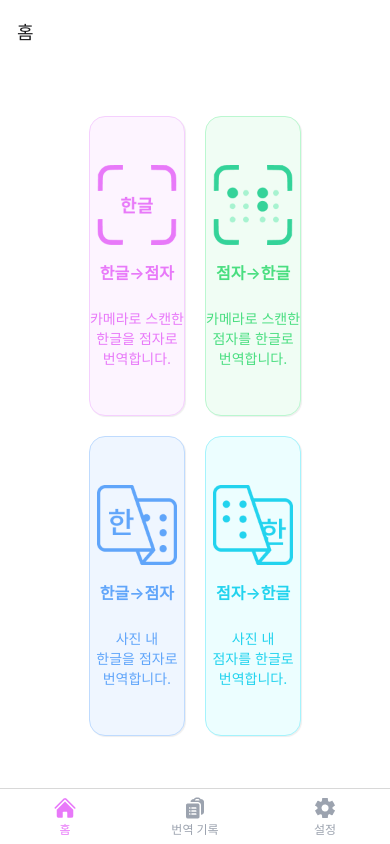
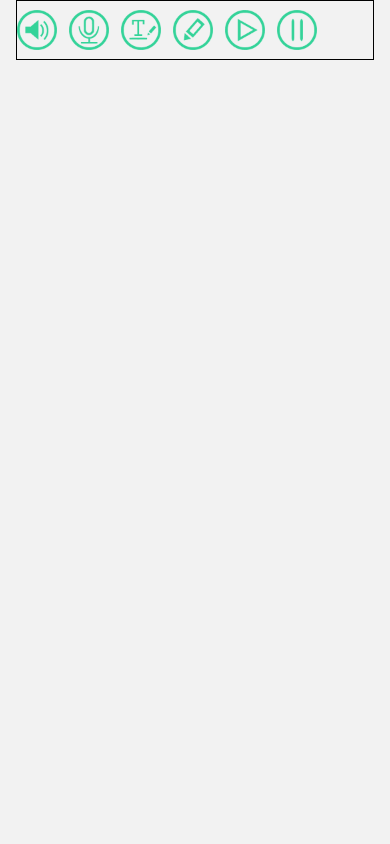
Before and after one commit to HyunJinNo/braille-translator, a React Native app: screen /Translation in a window 390 px wide. Built offline with nearby package versions, Linux system fonts and the light colour scheme.

Commit message:
feat: ControlBar 컴포넌트 구현

```diff
--- a/src/app/routes/Navigation.tsx
+++ b/src/app/routes/Navigation.tsx
@@ -2,18 +2,18 @@ import { NavigationContainer } from '@react-navigation/native';
 import { createNativeStackNavigator } from '@react-navigation/native-stack';
 import { RootStackParamList } from './navigationTypes';
 import { BottomTabs } from './BottomTabs';
+import { TranslationScreen } from '@src/pages/translation';
 
 const Stack = createNativeStackNavigator<RootStackParamList>();
 
 export const Navigation = () => {
   return (
     <NavigationContainer>
-      <Stack.Navigator initialRouteName="BottomTabs">
-        <Stack.Screen
-          name="BottomTabs"
-          component={BottomTabs}
-          options={{ headerShown: false }}
-        />
+      <Stack.Navigator
+        initialRouteName="BottomTabs"
+        screenOptions={{ headerShown: false }}>
+        <Stack.Screen name="BottomTabs" component={BottomTabs} />
+        <Stack.Screen name="Translation" component={TranslationScreen} />
       </Stack.Navigator>
     </NavigationContainer>
   );
--- a/src/app/routes/navigationTypes.ts
+++ b/src/app/routes/navigationTypes.ts
@@ -6,6 +6,7 @@ export type RootStackParamList = {
   Home: undefined;
   History: undefined;
   Setting: undefined;
+  Translation: undefined;
 };
 
 declare global {
--- a/src/pages/home/ui/HomeScreen.tsx
+++ b/src/pages/home/ui/HomeScreen.tsx
@@ -1,5 +1,5 @@
 import { tw } from '@src/shared/lib/utils';
-import { HomeButtonList } from '@src/widgets/HomeButtonList';
+import { HomeButtonList } from '@src/widgets/homeButtonList';
 import { View } from 'react-native';
 
 export const HomeScreen = () => {
--- /dev/null
+++ b/src/pages/translation/index.ts
@@ -0,0 +1 @@
+export { TranslationScreen } from './ui/TranslationScreen';
--- /dev/null
+++ b/src/pages/translation/ui/TranslationScreen.tsx
@@ -0,0 +1,11 @@
+import { tw } from '@src/shared/lib/utils';
+import { ControlBar } from '@src/widgets/controlBar';
+import { View } from 'react-native';
+
+export const TranslationScreen = () => {
+  return (
+    <View style={tw`px-4`}>
+      <ControlBar />
+    </View>
+  );
+};
--- a/src/shared/config/color.ts
+++ b/src/shared/config/color.ts
@@ -8,4 +8,4 @@ export const COLOR = {
   'blue-200': '#BFDBFE',
   'blue-400': '#60A5FA',
   'cyan-200': '#A5F3FC',
-};
+} as const;
--- a/src/widgets/HomeButtonList/config/HomeButtonData.ts
+++ b/src/widgets/HomeButtonList/config/HomeButtonData.ts
@@ -42,4 +42,4 @@ export const HOME_BUTTON_DATA: ItemData[] = [
     rippleColor: COLOR['cyan-200'],
     textColor: 'text-cyan-400',
   },
-];
+] as const;
--- a/src/widgets/HomeButtonList/ui/HomeButtonList.tsx
+++ b/src/widgets/HomeButtonList/ui/HomeButtonList.tsx
@@ -2,8 +2,11 @@ import { tw } from '@src/shared/lib/utils';
 import { HomeButton } from '@src/shared/ui/button';
 import { FlatList } from 'react-native';
 import { HOME_BUTTON_DATA } from '../config/HomeButtonData';
+import { useNavigation } from '@react-navigation/native';
 
 export const HomeButtonList = () => {
+  const navigation = useNavigation();
+
   return (
     <FlatList
       contentContainerStyle={tw`flex h-full min-w-full flex-col justify-center gap-5 px-4`}
@@ -17,6 +20,7 @@ export const HomeButtonList = () => {
           buttonStyle={item.buttonStyle}
           rippleColor={item.rippleColor}
           textColor={item.textColor}
+          onPress={() => navigation.navigate('Translation')}
         />
       )}
       keyExtractor={(item) => item.description.join(' ')}
--- /dev/null
+++ b/src/widgets/controlBar/index.ts
@@ -0,0 +1 @@
+export { ControlBar } from './ui/ControlBar';
--- /dev/null
+++ b/src/widgets/controlBar/ui/ControlBar.tsx
@@ -0,0 +1,81 @@
+import { tw } from '@src/shared/lib/utils';
+import { Image, Pressable, View } from 'react-native';
+
+export const ControlBar = () => {
+  return (
+    <View style={tw`h-15 flex flex-row items-center gap-3 border`}>
+      <Pressable
+        children={({ pressed }) => (
+          <Image
+            style={tw`h-10 w-10`}
+            source={
+              pressed
+                ? require('@assets/icons/speak-icon.png')
+                : require('@assets/icons/speak-icon-clickable.png')
+            }
+          />
+        )}
+      />
+      <Pressable
+        children={({ pressed }) => (
+          <Image
+            style={tw`h-10 w-10`}
+            source={
+              pressed
+                ? require('@assets/icons/voice-icon.png')
+                : require('@assets/icons/voice-icon-clickable.png')
+            }
+          />
+        )}
+      />
+      <Pressable
+        children={({ pressed }) => (
+          <Image
+            style={tw`h-10 w-10`}
+            source={
+              pressed
+                ? require('@assets/icons/highlight-icon.png')
+                : require('@assets/icons/highlight-icon-clickable.png')
+            }
+          />
+        )}
+      />
+      <Pressable
+        children={({ pressed }) => (
+          <Image
+            style={tw`h-10 w-10`}
+            source={
+              pressed
+                ? require('@assets/icons/edit-icon.png')
+                : require('@assets/icons/edit-icon-clickable.png')
+            }
+          />
+        )}
+      />
+      <Pressable
+        children={({ pressed }) => (
+          <Image
+            style={tw`h-10 w-10`}
+            source={
+              pressed
+                ? require('@assets/icons/play-icon.png')
+                : require('@assets/icons/play-icon-clickable.png')
+            }
+          />
+        )}
+      />
+      <Pressable
+        children={({ pressed }) => (
+          <Image
+            style={tw`h-10 w-10`}
+            source={
+              pressed
+                ? require('@assets/icons/pause-icon.png')
+                : require('@assets/icons/pause-icon-clickable.png')
+            }
+          />
+        )}
+      />
+    </View>
+  );
+};
```
